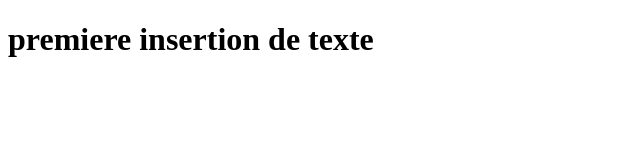
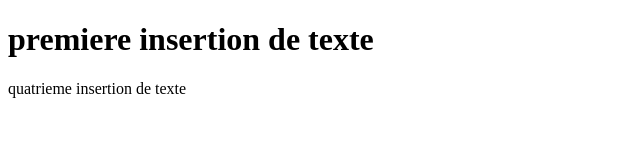
Before and after one commit to reso69/test4, a plain HTML site: page index.html in a window 1280 px wide. Shown: the whole page, without its empty margins (0-640 px from the left). Drawn offline with Linux system fonts and the light colour scheme.

Commit message:
cinquieme commit

```diff
--- a/index.html
+++ b/index.html
@@ -8,5 +8,7 @@
 </head>
 <body>
     <h1>premiere insertion de texte</h1>
+
+    <p>quatrieme insertion de texte</p>
 </body>
 </html>
```
